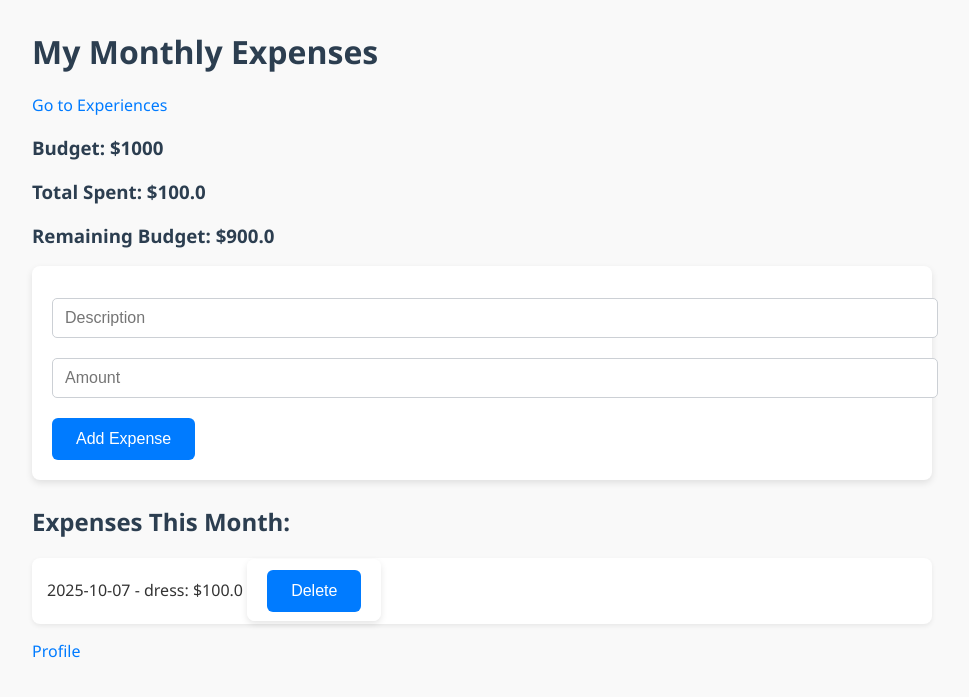
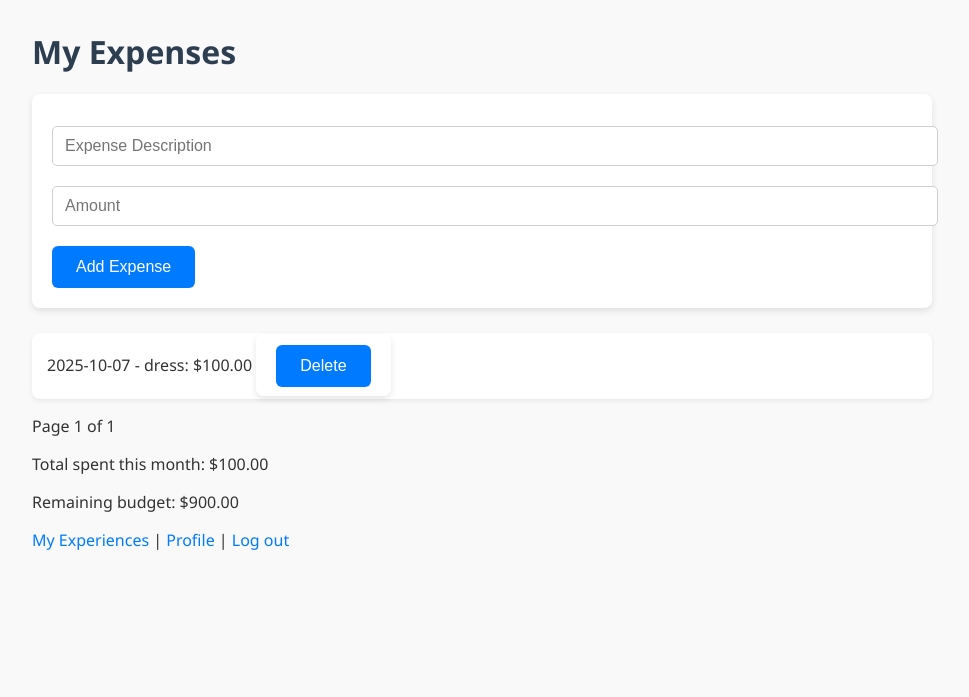
Before and after one commit to Yashaswini-M-4305/MyJournalProject, a Flask app: page / in a window 1280 px wide. Shown: the top 697 px of the page, without its empty margins (158-1127 px from the left). Run offline with Flask 3, Linux system fonts and the light colour scheme; a user stored in the database is signed in.

Commit message:
Add Pagination for Lists

```diff
--- a/app.py
+++ b/app.py
@@ -75,7 +75,7 @@ def register():
 @app.route('/login', methods=['GET', 'POST'])
 def login():
     if request.method == 'POST':
-        session.pop('_flashes', None)  # Clear old flashes
+        session.pop('_flashes', None)
         username = request.form['username']
         password = request.form['password']
         user = User.query.filter_by(username=username, password=password).first()
@@ -92,22 +92,28 @@ def login():
 @login_required
 def logout():
     logout_user()
-    session.pop('_flashes', None)  # Clear old flashes
+    session.pop('_flashes', None)
     flash('Logged out!')
     return redirect(url_for('login'))
 
 @app.route('/')
 @login_required
 def home():
-    budget = 1000
+    page = request.args.get('page', 1, type=int)
+    per_page = 5
     today = datetime.date.today()
-    monthly_expenses = Expense.query.filter(
+    pagination = Expense.query.filter(
         Expense.user_id == current_user.id,
         Expense.date >= datetime.date(today.year, today.month, 1)
-    ).all()
-    total_spent = sum(e.amount for e in monthly_expenses)
+    ).paginate(page=page, per_page=per_page)
+    total_spent = sum(e.amount for e in pagination.items)
+    budget = 1000
     remaining_budget = budget - total_spent
-    return render_template('home.html', expenses=monthly_expenses, total_spent=total_spent, remaining_budget=remaining_budget)
+    return render_template('home.html',
+                           expenses=pagination.items,
+                           pagination=pagination,
+                           total_spent=total_spent,
+                           remaining_budget=remaining_budget)
 
 @app.route('/add_expense', methods=['POST'])
 @login_required
@@ -134,10 +140,18 @@ def delete_expense(id):
 @app.route('/experiences')
 @login_required
 def experiences():
-    places = VisitedPlace.query.filter_by(user_id=current_user.id).all()
-    foods = FoodTried.query.filter_by(user_id=current_user.id).all()
-    shows = WatchedShow.query.filter_by(user_id=current_user.id).all()
-    return render_template('experiences.html', places=places, foods=foods, shows=shows)
+    page = request.args.get('page', 1, type=int)
+    per_page = 5
+    places_pagination = VisitedPlace.query.filter_by(user_id=current_user.id).paginate(page=page, per_page=per_page)
+    foods_pagination = FoodTried.query.filter_by(user_id=current_user.id).paginate(page=page, per_page=per_page)
+    shows_pagination = WatchedShow.query.filter_by(user_id=current_user.id).paginate(page=page, per_page=per_page)
+    return render_template('experiences.html',
+                           places=places_pagination.items,
+                           foods=foods_pagination.items,
+                           shows=shows_pagination.items,
+                           places_pagination=places_pagination,
+                           foods_pagination=foods_pagination,
+                           shows_pagination=shows_pagination)
 
 @app.route('/add_visited_place', methods=['POST'])
 @login_required
--- a/templates/home.html
+++ b/templates/home.html
@@ -1,37 +1,61 @@
 <!DOCTYPE html>
 <html>
 <head>
-    <title>My Journal - Expenses</title>
+    <title>Home - Expense Journal</title>
     <link rel="stylesheet" href="{{ url_for('static', filename='styles.css') }}">
 </head>
 <body>
-    <h1>My Monthly Expenses</h1>
-    <p><a href="{{ url_for('experiences') }}">Go to Experiences</a></p>
-    <h3>Budget: $1000</h3>
-    <h3>Total Spent: ${{ total_spent }}</h3>
-    <h3>Remaining Budget: ${{ remaining_budget }}</h3>
+    <h1>My Expenses</h1>
+
+    {% with messages = get_flashed_messages() %}
+      {% if messages %}
+        <div class="flash">
+          {% for msg in messages %}
+            <p>{{ msg }}</p>
+          {% endfor %}
+        </div>
+      {% endif %}
+    {% endwith %}
 
     <form action="{{ url_for('add_expense') }}" method="post">
-        <input type="text" name="description" placeholder="Description" required>
-        <input type="number" step="0.01" name="amount" placeholder="Amount" required>
+        <input type="text" name="description" placeholder="Expense Description" required>
+        <input type="number" step="0.01" min="0" name="amount" placeholder="Amount" required>
         <button type="submit">Add Expense</button>
     </form>
 
-    <h2>Expenses This Month:</h2>
+    {% if expenses %}
       <ul>
         {% for expense in expenses %}
           <li>
-                {{ expense.date }} - {{ expense.description }}: ${{ expense.amount }}
+            {{ expense.date.strftime('%Y-%m-%d') }} -
+            {{ expense.description }}: ${{ '%.2f'|format(expense.amount) }}
+
             <form action="{{ url_for('delete_expense', id=expense.id) }}" method="post" style="display:inline;">
-                    <button type="submit">Delete</button>
+                <button type="submit" onclick="return confirm('Delete this expense?')">Delete</button>
             </form>
           </li>
-        {% else %}
-            <li>No expenses yet!</li>
         {% endfor %}
       </ul>
-    <p><a href="{{ url_for('profile') }}">Profile</a></p>
-<link rel="stylesheet" href="{{ url_for('static', filename='styles.css') }}">
+    {% else %}
+      <p>No expenses recorded this month.</p>
+    {% endif %}
 
+    <!-- Pagination controls -->
+    <div>
+        {% if pagination.has_prev %}
+            <a href="{{ url_for('home', page=pagination.prev_num) }}">Previous</a>
+        {% endif %}
+
+        <span>Page {{ pagination.page }} of {{ pagination.pages }}</span>
+
+        {% if pagination.has_next %}
+            <a href="{{ url_for('home', page=pagination.next_num) }}">Next</a>
+        {% endif %}
+    </div>
+
+    <p>Total spent this month: ${{ '%.2f'|format(total_spent) }}</p>
+    <p>Remaining budget: ${{ '%.2f'|format(remaining_budget) }}</p>
+
+    <p><a href="{{ url_for('experiences') }}">My Experiences</a> | <a href="{{ url_for('profile') }}">Profile</a> | <a href="{{ url_for('logout') }}">Log out</a></p>
 </body>
 </html>
```
Also changed, not shown: instance/journal.db. Lines whose indentation alone changed are shown as unchanged.
